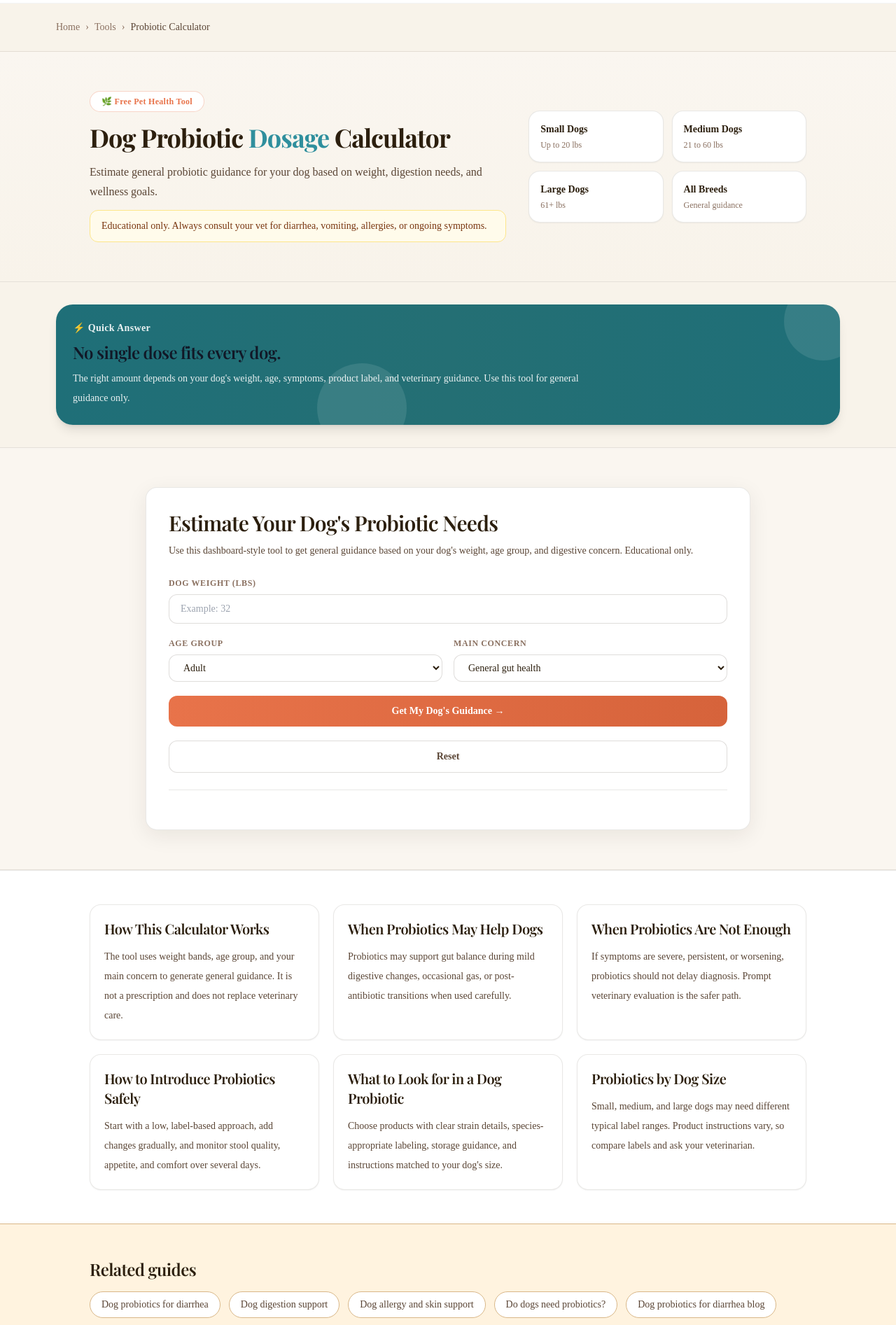
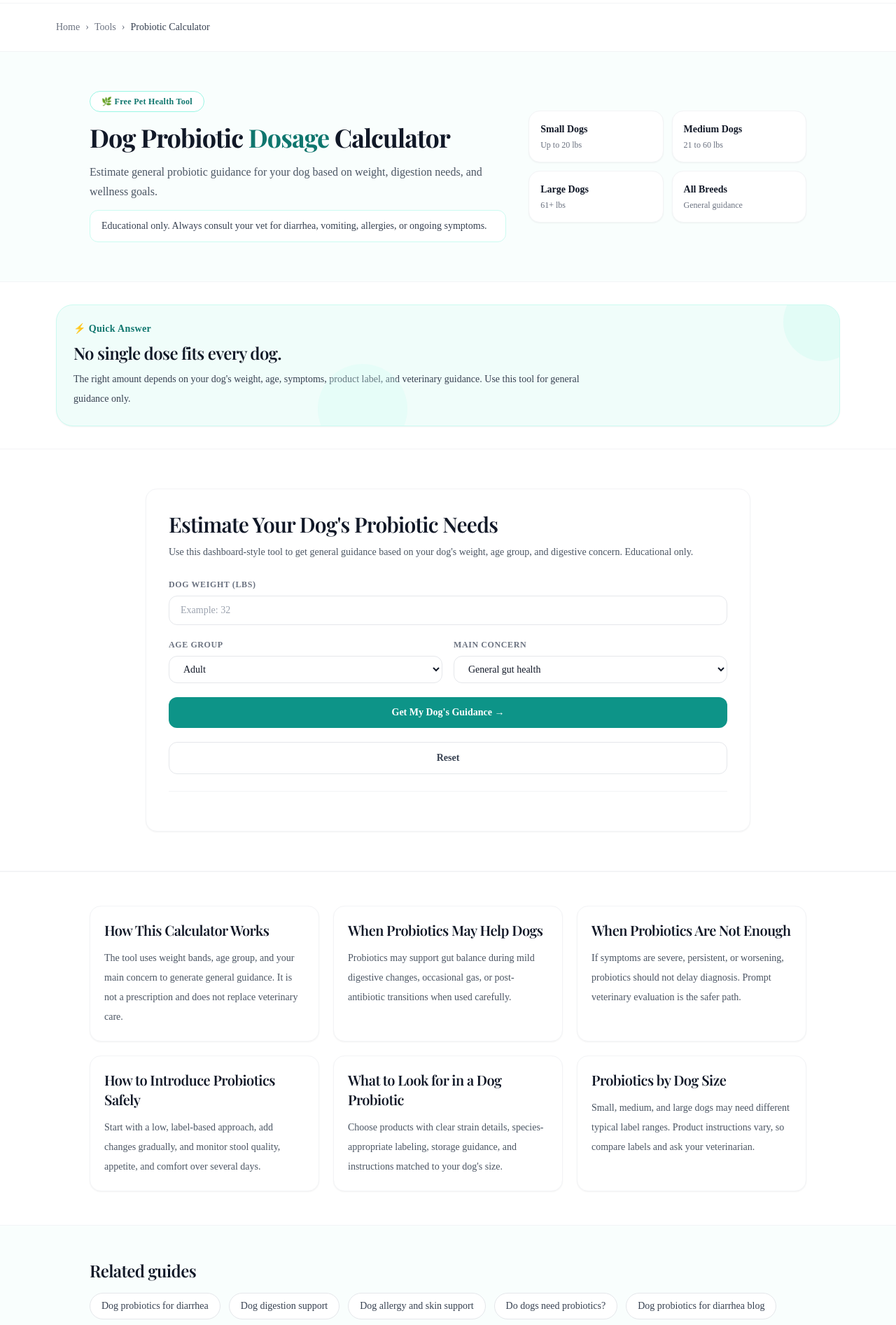
Before and after one commit to seocatalyst2-png/pawbiotics-project, a Next.js app: page /tools/probiotic-calculator in a window 1280 px wide. Shown: the part 60-1953 px from the top of the page at 70% size. Built offline with nearby package versions, Linux system fonts and the light colour scheme; a web font is replaced by a local one.

Commit message:
refine probiotic calculator colors

```diff
--- a/app/tools/probiotic-calculator/CalculatorToolClient.tsx
+++ b/app/tools/probiotic-calculator/CalculatorToolClient.tsx
@@ -94,17 +94,14 @@ export default function CalculatorToolClient() {
     resultRef.current.scrollIntoView({ behavior: "smooth", block: "start" });
   }, [result]);
 
-  const isConcernCoral =
-    concern === "diarrhea-support" || concern === "post-antibiotic-support";
-
   return (
-    <section className="border-y border-[#2c1f0e]/10 bg-[#faf6f0] py-14">
+    <section className="border-y border-gray-100 bg-white py-14">
       <div className="mx-auto w-full max-w-4xl px-4">
-        <article className="rounded-2xl border border-[#2c1f0e]/10 bg-white p-6 shadow-[0_8px_30px_rgba(44,31,14,0.08)] sm:p-8">
-          <h2 className="font-serif text-3xl font-semibold text-[#2c1f0e]">
+        <article className="rounded-2xl border border-gray-100 bg-white p-6 shadow-sm sm:p-8">
+          <h2 className="font-serif text-3xl font-semibold text-gray-900">
             Estimate Your Dog&apos;s Probiotic Needs
           </h2>
-          <p className="mt-2 text-sm leading-7 text-[#5a4535]">
+          <p className="mt-2 text-sm leading-7 text-gray-600">
             Use this dashboard-style tool to get general guidance based on your dog&apos;s weight,
             age group, and digestive concern. Educational only.
           </p>
@@ -123,7 +120,7 @@ export default function CalculatorToolClient() {
             }}
           >
             <div>
-              <label htmlFor="weight" className="block text-xs font-semibold uppercase tracking-wider text-[#8a7060]">
+              <label htmlFor="weight" className="block text-xs font-semibold uppercase tracking-wider text-gray-500">
                 Dog Weight (lbs)
               </label>
               <input
@@ -138,7 +135,7 @@ export default function CalculatorToolClient() {
                   if (weightError) setWeightError("");
                 }}
                 placeholder="Example: 32"
-                className="mt-2 w-full rounded-xl border border-[#2c1f0e]/15 bg-white px-4 py-2.5 text-sm text-[#2c1f0e] outline-none transition focus:border-[#e8734a]/50 focus:ring-2 focus:ring-[#e8734a]/20"
+                className="mt-2 w-full rounded-xl border border-gray-200 bg-white px-4 py-2.5 text-sm text-gray-900 outline-none transition focus:border-brand-500 focus:ring-2 focus:ring-brand-100"
               />
               {!!weightError && <p className="mt-2 text-xs text-rose-700">{weightError}</p>}
             </div>
@@ -147,7 +144,7 @@ export default function CalculatorToolClient() {
               <div>
                 <label
                   htmlFor="age-group"
-                  className="block text-xs font-semibold uppercase tracking-wider text-[#8a7060]"
+                  className="block text-xs font-semibold uppercase tracking-wider text-gray-500"
                 >
                   Age Group
                 </label>
@@ -155,7 +152,7 @@ export default function CalculatorToolClient() {
                   id="age-group"
                   value={ageGroup}
                   onChange={(e) => setAgeGroup(e.target.value as AgeGroup)}
-                  className="mt-2 w-full rounded-xl border border-[#2c1f0e]/15 bg-white px-4 py-2.5 text-sm text-[#2c1f0e] outline-none transition focus:border-[#e8734a]/50 focus:ring-2 focus:ring-[#e8734a]/20"
+                  className="mt-2 w-full rounded-xl border border-gray-200 bg-white px-4 py-2.5 text-sm text-gray-900 outline-none transition focus:border-brand-500 focus:ring-2 focus:ring-brand-100"
                 >
                   <option value="puppy">Puppy</option>
                   <option value="adult">Adult</option>
@@ -164,14 +161,14 @@ export default function CalculatorToolClient() {
               </div>
 
               <div>
-                <label htmlFor="concern" className="block text-xs font-semibold uppercase tracking-wider text-[#8a7060]">
+                <label htmlFor="concern" className="block text-xs font-semibold uppercase tracking-wider text-gray-500">
                   Main Concern
                 </label>
                 <select
                   id="concern"
                   value={concern}
                   onChange={(e) => setConcern(e.target.value as Concern)}
-                  className="mt-2 w-full rounded-xl border border-[#2c1f0e]/15 bg-white px-4 py-2.5 text-sm text-[#2c1f0e] outline-none transition focus:border-[#e8734a]/50 focus:ring-2 focus:ring-[#e8734a]/20"
+                  className="mt-2 w-full rounded-xl border border-gray-200 bg-white px-4 py-2.5 text-sm text-gray-900 outline-none transition focus:border-brand-500 focus:ring-2 focus:ring-brand-100"
                 >
                   <option value="general-gut-health">General gut health</option>
                   <option value="diarrhea-support">Diarrhea support</option>
@@ -184,7 +181,7 @@ export default function CalculatorToolClient() {
 
             <button
               type="submit"
-              className="w-full rounded-xl bg-gradient-to-r from-[#e8734a] to-[#d6633b] px-5 py-3 text-sm font-semibold text-white transition hover:brightness-95"
+              className="w-full rounded-xl bg-brand-600 px-5 py-3 text-sm font-semibold text-white transition hover:bg-brand-700"
             >
               Get My Dog&apos;s Guidance &rarr;
             </button>
@@ -196,25 +193,27 @@ export default function CalculatorToolClient() {
                 setConcern("general-gut-health");
                 setHasCalculated(false);
               }}
-              className="w-full rounded-xl border border-[#2c1f0e]/15 bg-white px-5 py-3 text-sm font-semibold text-[#5a4535] transition hover:border-[#e8734a]/30 hover:text-[#e8734a]"
+              className="w-full rounded-xl border border-gray-200 bg-white px-5 py-3 text-sm font-semibold text-gray-700 transition hover:border-brand-200 hover:text-brand-700"
             >
               Reset
             </button>
           </form>
 
-          <div className="my-6 border-t border-[#2c1f0e]/10" />
+          <div className="my-6 border-t border-gray-100" />
 
           {!result ? null : (
             <article
               ref={resultRef}
-              className="animate-pulse [animation-duration:500ms] [animation-iteration-count:1] rounded-2xl border border-[#2c1f0e]/10 bg-[#fffdfb] p-5"
+              className="animate-pulse [animation-duration:500ms] [animation-iteration-count:1] rounded-2xl border border-gray-100 bg-white p-5"
             >
-              <h3 className="font-serif text-2xl font-semibold text-[#2c1f0e]">Your Guidance</h3>
+              <h3 className="font-serif text-2xl font-semibold text-gray-900">Your Guidance</h3>
               <div
                 className={`mt-4 rounded-2xl border p-4 ${
-                  isConcernCoral
-                    ? "border-[#f2b59b] bg-[#fff2ec]"
-                    : "border-[#9dcfd6] bg-[#eef9fb]"
+                  result.status.tone === "amber"
+                    ? "border-amber-200 bg-amber-50"
+                    : result.status.tone === "red"
+                      ? "border-rose-200 bg-rose-50"
+                      : "border-emerald-200 bg-emerald-50"
                 }`}
               >
                 <p
@@ -230,22 +229,30 @@ export default function CalculatorToolClient() {
                 </p>
                 <p
                   className={`mt-3 text-sm font-semibold ${
-                    isConcernCoral ? "text-[#d6633b]" : "text-[#1f6f78]"
+                    result.status.tone === "amber"
+                      ? "text-amber-800"
+                      : result.status.tone === "red"
+                        ? "text-rose-800"
+                        : "text-emerald-800"
                   }`}
                 >
-                  {isConcernCoral ? "🧡 Digestive Caution Focus" : "🩵 Digestive Wellness Focus"}
+                  {result.status.tone === "amber"
+                    ? "Digestive Caution Focus"
+                    : result.status.tone === "red"
+                      ? "Veterinary Review Recommended"
+                      : "Digestive Wellness Focus"}
                 </p>
-                <p className="mt-2 text-sm text-[#5a4535]">
+                <p className="mt-2 text-sm text-gray-700">
                   Typical product range:{" "}
                   <span className="font-semibold capitalize">{result.supportRange}</span>
                 </p>
-                <p className="mt-3 text-sm leading-7 text-[#5a4535]">{result.guidance}</p>
-                <p className="mt-3 rounded-xl bg-white/80 px-3 py-2 text-sm font-medium text-[#2c1f0e]">
+                <p className="mt-3 text-sm leading-7 text-gray-700">{result.guidance}</p>
+                <p className="mt-3 rounded-xl bg-white/80 px-3 py-2 text-sm font-medium text-gray-900">
                   Key recommendation: {result.keyRecommendation}
                 </p>
               </div>
 
-              <ul className="mt-4 list-disc space-y-2 pl-5 text-sm text-[#5a4535]">
+              <ul className="mt-4 list-disc space-y-2 pl-5 text-sm text-gray-700">
                 {result.bullets.map((bullet) => (
                   <li key={bullet}>{bullet}</li>
                 ))}
@@ -260,25 +267,25 @@ export default function CalculatorToolClient() {
               </div>
 
               <div className="mt-5">
-                <p className="text-xs font-semibold uppercase tracking-[0.15em] text-[#8a7060]">
+                <p className="text-xs font-semibold uppercase tracking-[0.15em] text-gray-500">
                   Next step
                 </p>
                 <div className="mt-2 flex flex-wrap gap-2">
                   <Link
                     href="/blog/do-dogs-need-probiotics"
-                    className="rounded-full border border-[#2c1f0e]/15 bg-[#faf6f0] px-3 py-1.5 text-xs font-medium text-[#5a4535] hover:text-[#e8734a]"
+                    className="rounded-full border border-gray-200 bg-white px-3 py-1.5 text-xs font-medium text-gray-700 hover:border-brand-200 hover:text-brand-700"
                   >
                     Read related guide
                   </Link>
                   <Link
                     href="/vets/houston-tx"
-                    className="rounded-full border border-[#2c1f0e]/15 bg-[#faf6f0] px-3 py-1.5 text-xs font-medium text-[#5a4535] hover:text-[#e8734a]"
+                    className="rounded-full border border-gray-200 bg-white px-3 py-1.5 text-xs font-medium text-gray-700 hover:border-brand-200 hover:text-brand-700"
                   >
                     Find a vet
                   </Link>
                   <Link
                     href="/contact"
-                    className="rounded-full border border-[#2c1f0e]/15 bg-[#faf6f0] px-3 py-1.5 text-xs font-medium text-[#5a4535] hover:text-[#e8734a]"
+                    className="rounded-full border border-gray-200 bg-white px-3 py-1.5 text-xs font-medium text-gray-700 hover:border-brand-200 hover:text-brand-700"
                   >
                     Contact support
                   </Link>
--- a/app/tools/probiotic-calculator/page.tsx
+++ b/app/tools/probiotic-calculator/page.tsx
@@ -156,43 +156,43 @@ export default function ProbioticCalculatorPage() {
         dangerouslySetInnerHTML={{ __html: JSON.stringify(webApplicationSchema) }}
       />
 
-      <section className="border-b border-[#2c1f0e]/10 bg-[#f8f3ea] py-6">
+      <section className="border-b border-gray-100 bg-white py-6">
         <Container>
-          <nav aria-label="Breadcrumb" className="text-sm text-[#8a7060]">
+          <nav aria-label="Breadcrumb" className="text-sm text-gray-500">
             <ol className="flex flex-wrap items-center gap-2">
               <li>
-                <Link href="/" className="hover:text-[#e8734a]">
+                <Link href="/" className="hover:text-brand-700">
                   Home
                 </Link>
               </li>
               <li aria-hidden>›</li>
               <li>
-                <Link href="/tools/probiotic-calculator" className="hover:text-[#e8734a]">
+                <Link href="/tools/probiotic-calculator" className="hover:text-brand-700">
                   Tools
                 </Link>
               </li>
               <li aria-hidden>›</li>
-              <li className="font-medium text-[#5a4535]">Probiotic Calculator</li>
+              <li className="font-medium text-gray-700">Probiotic Calculator</li>
             </ol>
           </nav>
         </Container>
       </section>
 
-      <section className="border-b border-[#2c1f0e]/10 bg-gradient-to-b from-[#faf6f0] to-[#f8f3ea] py-14">
+      <section className="border-b border-gray-100 bg-brand-50/40 py-14">
         <Container>
           <div className="mx-auto grid max-w-5xl gap-8 lg:grid-cols-[1.2fr_0.8fr] lg:items-center">
             <div>
-              <p className="inline-flex rounded-full border border-[#e8734a]/30 bg-white px-4 py-1.5 text-xs font-semibold tracking-wide text-[#e8734a]">
+              <p className="inline-flex rounded-full border border-brand-200 bg-white px-4 py-1.5 text-xs font-semibold tracking-wide text-brand-700">
                 🌿 Free Pet Health Tool
               </p>
-              <h1 className="mt-4 font-serif text-3xl font-bold text-[#2c1f0e] sm:text-4xl">
-                Dog Probiotic <span className="text-[#2f8f9d]">Dosage</span> Calculator
+              <h1 className="mt-4 font-serif text-3xl font-bold text-gray-900 sm:text-4xl">
+                Dog Probiotic <span className="text-brand-700">Dosage</span> Calculator
               </h1>
-              <p className="mt-4 max-w-3xl text-base leading-7 text-[#5a4535]">
+              <p className="mt-4 max-w-3xl text-base leading-7 text-gray-600">
                 Estimate general probiotic guidance for your dog based on weight, digestion needs,
                 and wellness goals.
               </p>
-              <p className="mt-3 rounded-xl border border-amber-200 bg-amber-50 px-4 py-3 text-sm text-amber-900">
+              <p className="mt-3 rounded-xl border border-brand-100 bg-white px-4 py-3 text-sm text-gray-700">
                 Educational only. Always consult your vet for diarrhea, vomiting, allergies, or
                 ongoing symptoms.
               </p>
@@ -207,10 +207,10 @@ export default function ProbioticCalculatorPage() {
               ].map((item) => (
                 <article
                   key={item.label}
-                  className="rounded-2xl border border-[#2c1f0e]/10 bg-white p-4 shadow-sm"
+                  className="rounded-2xl border border-gray-100 bg-white p-4 shadow-sm"
                 >
-                  <p className="text-sm font-semibold text-[#2c1f0e]">{item.label}</p>
-                  <p className="mt-1 text-xs text-[#8a7060]">{item.note}</p>
+                  <p className="text-sm font-semibold text-gray-900">{item.label}</p>
+                  <p className="mt-1 text-xs text-gray-500">{item.note}</p>
                 </article>
               ))}
             </div>
@@ -218,14 +218,14 @@ export default function ProbioticCalculatorPage() {
         </Container>
       </section>
 
-      <section className="bg-[#f8f3ea] py-8">
+      <section className="bg-white py-8">
         <Container>
-          <div className="relative overflow-hidden rounded-3xl bg-gradient-to-r from-[#1f6f78] via-[#246f74] to-[#1f6f78] p-6 text-white shadow-lg">
-            <div className="pointer-events-none absolute -right-8 -top-8 h-28 w-28 rounded-full bg-white/10" />
-            <div className="pointer-events-none absolute -bottom-10 left-1/3 h-32 w-32 rounded-full bg-white/10" />
-            <p className="text-sm font-semibold tracking-wide text-white/90">⚡ Quick Answer</p>
-            <h2 className="mt-2 font-serif text-2xl font-semibold">No single dose fits every dog.</h2>
-            <p className="mt-2 max-w-3xl text-sm leading-7 text-white/90">
+          <div className="relative overflow-hidden rounded-3xl border border-brand-100 bg-brand-50 p-6 shadow-sm">
+            <div className="pointer-events-none absolute -right-8 -top-8 h-28 w-28 rounded-full bg-brand-100/40" />
+            <div className="pointer-events-none absolute -bottom-10 left-1/3 h-32 w-32 rounded-full bg-brand-100/30" />
+            <p className="text-sm font-semibold tracking-wide text-brand-700">⚡ Quick Answer</p>
+            <h2 className="mt-2 font-serif text-2xl font-semibold text-gray-900">No single dose fits every dog.</h2>
+            <p className="mt-2 max-w-3xl text-sm leading-7 text-gray-700">
               The right amount depends on your dog&apos;s weight, age, symptoms, product label, and
               veterinary guidance. Use this tool for general guidance only.
             </p>
@@ -235,32 +235,32 @@ export default function ProbioticCalculatorPage() {
 
       <CalculatorToolClient />
 
-      <section className="border-t border-[#2c1f0e]/10 bg-white py-12">
+      <section className="border-t border-gray-100 bg-white py-12">
         <Container>
           <div className="mx-auto grid max-w-5xl gap-5 sm:grid-cols-2 lg:grid-cols-3">
             {educationalCards.map((section) => (
               <article
                 key={section.heading}
-                className="rounded-2xl border border-[#2c1f0e]/10 bg-white p-5 shadow-sm"
+                className="rounded-2xl border border-gray-100 bg-white p-5 shadow-sm"
               >
-                <h2 className="font-serif text-xl font-semibold text-[#2c1f0e]">{section.heading}</h2>
-                <p className="mt-3 text-sm leading-7 text-[#5a4535]">{section.body}</p>
+                <h2 className="font-serif text-xl font-semibold text-gray-900">{section.heading}</h2>
+                <p className="mt-3 text-sm leading-7 text-gray-600">{section.body}</p>
               </article>
             ))}
           </div>
         </Container>
       </section>
 
-      <section className="border-t border-[#d9b788] bg-[#fff3df] py-12">
+      <section className="border-t border-gray-100 bg-brand-50/40 py-12">
         <Container>
           <div className="mx-auto max-w-5xl">
-            <h2 className="font-serif text-2xl font-semibold text-[#2c1f0e]">Related guides</h2>
+            <h2 className="font-serif text-2xl font-semibold text-gray-900">Related guides</h2>
             <div className="mt-4 flex flex-wrap gap-3">
               {resourceLinks.map((item) => (
                 <Link
                   key={item.href}
                   href={item.href}
-                  className="rounded-full border border-[#d9b788] bg-white px-4 py-2 text-sm font-medium text-[#5a4535] hover:border-[#e8734a]/40 hover:text-[#e8734a]"
+                  className="rounded-full border border-gray-200 bg-white px-4 py-2 text-sm font-medium text-gray-700 hover:border-brand-200 hover:text-brand-700"
                 >
                   {item.label}
                 </Link>
@@ -270,23 +270,23 @@ export default function ProbioticCalculatorPage() {
         </Container>
       </section>
 
-      <section className="border-t border-[#2c1f0e]/10 bg-[#f8f3ea] py-12">
+      <section className="border-t border-gray-100 bg-white py-12">
         <Container>
           <div className="mx-auto max-w-4xl">
-            <h2 className="font-serif text-2xl font-semibold text-[#2c1f0e]">
+            <h2 className="font-serif text-2xl font-semibold text-gray-900">
               Frequently Asked Questions
             </h2>
             <div className="mt-5 space-y-3">
               {faqs.map((faq) => (
                 <details
                   key={faq.question}
-                  className="group rounded-2xl border border-[#2c1f0e]/10 bg-white p-4 shadow-sm"
+                  className="group rounded-2xl border border-gray-100 bg-white p-4 shadow-sm"
                 >
-                  <summary className="flex cursor-pointer list-none items-center justify-between gap-3 text-left text-sm font-semibold text-[#2c1f0e]">
+                  <summary className="flex cursor-pointer list-none items-center justify-between gap-3 text-left text-sm font-semibold text-gray-900">
                     {faq.question}
-                    <span className="text-[#8a7060] transition group-open:rotate-45">+</span>
+                    <span className="text-gray-500 transition group-open:rotate-45">+</span>
                   </summary>
-                  <p className="mt-3 text-sm leading-7 text-[#5a4535]">{faq.answer}</p>
+                  <p className="mt-3 text-sm leading-7 text-gray-600">{faq.answer}</p>
                 </details>
               ))}
             </div>
@@ -294,11 +294,11 @@ export default function ProbioticCalculatorPage() {
         </Container>
       </section>
 
-      <section className="border-t border-[#2f8f9d]/20 bg-[#eaf6f7] py-12">
+      <section className="border-t border-gray-100 bg-brand-50/40 py-12">
         <Container>
-          <div className="mx-auto max-w-5xl rounded-2xl border border-[#2f8f9d]/20 bg-white p-6 shadow-sm">
-            <h2 className="font-serif text-2xl font-semibold text-[#1f6f78]">Need a Vet&apos;s Opinion?</h2>
-            <p className="mt-2 text-sm leading-7 text-[#3f5f62]">
+          <div className="mx-auto max-w-5xl rounded-2xl border border-brand-100 bg-white p-6 shadow-sm">
+            <h2 className="font-serif text-2xl font-semibold text-gray-900">Need a Vet&apos;s Opinion?</h2>
+            <p className="mt-2 text-sm leading-7 text-gray-600">
               For personalized care decisions, connect with a licensed veterinarian in your area.
             </p>
             <div className="mt-4 flex flex-wrap gap-3">
@@ -306,7 +306,7 @@ export default function ProbioticCalculatorPage() {
                 <Link
                   key={item.href}
                   href={item.href}
-                  className="rounded-full border border-[#2f8f9d]/25 bg-[#f4fbfc] px-4 py-2 text-sm font-medium text-[#2a6d74] hover:border-[#2f8f9d]/45"
+                  className="rounded-full border border-brand-200 bg-brand-50 px-4 py-2 text-sm font-medium text-brand-700 hover:border-brand-300"
                 >
                   {item.label}
                 </Link>
@@ -316,13 +316,13 @@ export default function ProbioticCalculatorPage() {
         </Container>
       </section>
 
-      <section className="border-t border-[#2c1f0e]/10 bg-[#f8f3ea] pb-14 pt-10">
+      <section className="border-t border-gray-100 bg-white pb-14 pt-10">
         <Container>
-          <div className="mx-auto max-w-3xl rounded-2xl border border-[#2c1f0e]/10 bg-white p-6 text-center shadow-sm">
-            <h2 className="font-serif text-2xl font-semibold text-[#2c1f0e]">
+          <div className="mx-auto max-w-3xl rounded-2xl border border-gray-100 bg-white p-6 text-center shadow-sm">
+            <h2 className="font-serif text-2xl font-semibold text-gray-900">
               Reviewed &amp; written for educational use
             </h2>
-            <p className="mt-3 text-sm leading-7 text-[#5a4535]">
+            <p className="mt-3 text-sm leading-7 text-gray-600">
               This calculator provides educational guidance only. It does not diagnose, treat, or
               prescribe. Product instructions vary, and a licensed veterinarian should guide final
               decisions.
```
